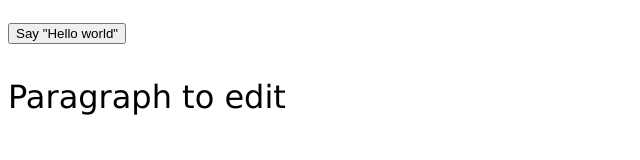
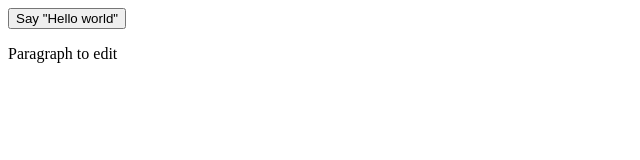
Before and after one commit to DevNicklas/H2_Assignment_HelloWorld, a plain HTML site: page index.html in a window 1280 px wide. Shown: the whole page, without its empty margins (0-640 px from the left). Drawn offline with Linux system fonts and the light colour scheme.

Commit message:
Made few changes

```diff
--- a/index.html
+++ b/index.html
@@ -4,11 +4,10 @@
     <meta charset="UTF-8">
     <meta name="viewport" content="width=device-width, initial-scale=1.0">
     <title>Document</title>
-    <link rel="stylesheet" href="style.css">
+    <script src="main.js" defer></script>
 </head>
 <body>
-    <button id="sayHelloBtn">Say "Hello world"</button>
+    <button id="sayHelloBtn" onclick="sayHello()">Say "Hello world"</button>
     <p id="text">Paragraph to edit</p>
-    <script src="main.js"></script>
 </body>
 </html>
--- a/main.js
+++ b/main.js
@@ -1,7 +1,4 @@
-document.addEventListener("DOMContentLoaded", function() {
-    alert("Hello world");
-    document.getElementById("sayHelloBtn").onclick = sayHello;
-});
+alert("Hello world");
 
 function sayHello() {
     document.getElementById("text").innerHTML = "Hello world";
--- a/style.css
+++ /dev/null
@@ -1,4 +0,0 @@
-body {
-    font-family: Verdana;
-    font-size: 2em;
-}
```
